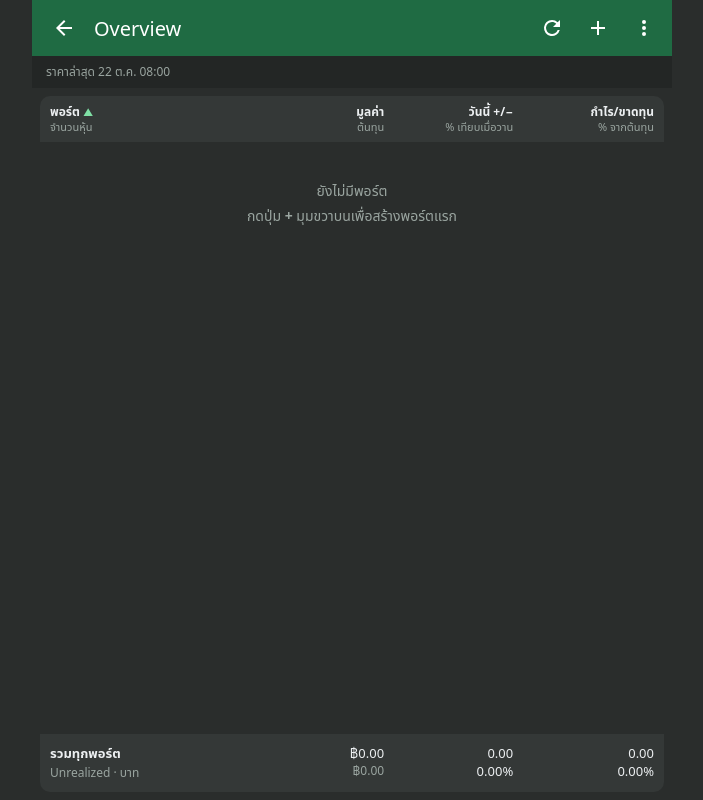
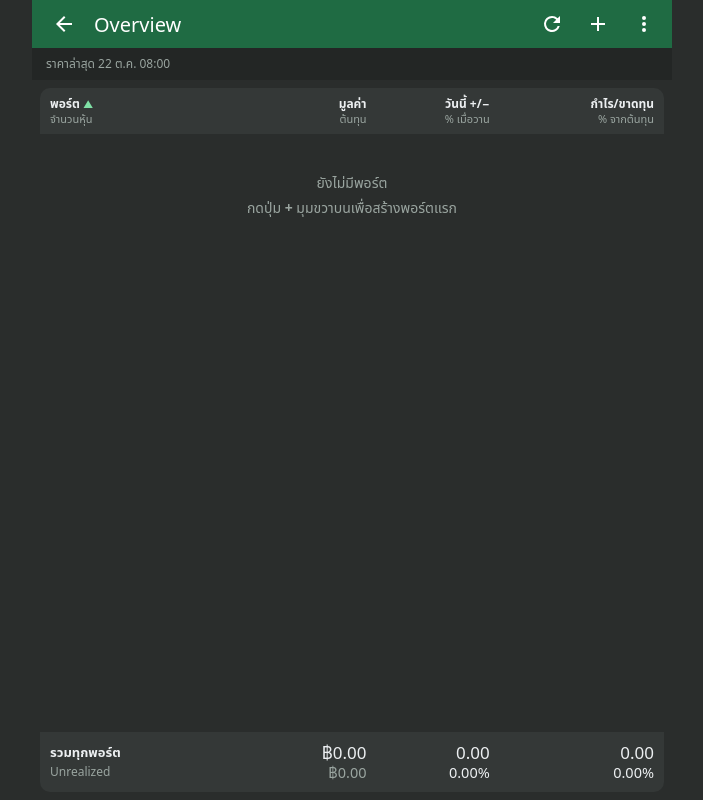
Before and after one commit to mornavapon/portfolio, a plain HTML site: page index.html in a window 1280 px wide. Shown: the whole page, without its empty margins (288-991 px from the left). Drawn offline with Linux system fonts and the light colour scheme.

Commit message:
Add files via upload

```diff
--- a/index.html
+++ b/index.html
@@ -28,7 +28,7 @@ button{font:inherit;color:inherit}
 
 /* ---------- ส่วนที่ตรึง ---------- */
 #bar{flex:none;display:flex;align-items:center;gap:2px;background:var(--bar);color:var(--bar-text);
-  padding:calc(6px + env(safe-area-inset-top)) 6px 6px 10px;min-height:56px}
+  padding:calc(2px + env(safe-area-inset-top)) 6px 2px 10px;min-height:48px}
 #bar h1{flex:1;min-width:0;margin:0;font-size:20px;font-weight:500;white-space:nowrap;
   overflow:hidden;text-overflow:ellipsis;padding-left:6px}
 .ib{width:44px;height:44px;border:0;background:transparent;border-radius:50%;
@@ -38,7 +38,7 @@ button{font:inherit;color:inherit}
 .spin svg{animation:sp 0.9s linear infinite}
 @keyframes sp{to{transform:rotate(360deg)}}
 #tabs{flex:none;display:flex;background:var(--bar)}
-#tabs button{flex:1;border:0;background:transparent;padding:12px 0;font-size:14px;font-weight:600;
+#tabs button{flex:1;border:0;background:transparent;padding:9px 0;font-size:14px;font-weight:600;
   letter-spacing:.5px;color:var(--bar-dim);border-bottom:3px solid transparent}
 #tabs button.on{color:#fff;border-bottom-color:#fff}
 #status{flex:none;display:flex;align-items:center;gap:8px;justify-content:space-between;
@@ -47,12 +47,12 @@ button{font:inherit;color:inherit}
 #colhead{flex:none;margin:8px 8px 0;padding:8px 10px;background:var(--card);border-radius:10px 10px 0 0;
   font-size:12px}
 #main{flex:1;min-height:0;overflow-y:auto;overscroll-behavior:contain;margin:0 8px;background:var(--bg)}
-#foot{flex:none;margin:0 8px calc(8px + env(safe-area-inset-bottom));padding:10px;background:var(--card);
+#foot{flex:none;margin:0 8px calc(8px + env(safe-area-inset-bottom));padding:11.1px 10px;background:var(--card);
   border-radius:0 0 10px 10px;font-size:13px}
 #colhead[hidden],#foot[hidden],#tabs[hidden]{display:none}
 
 /* ---------- ตาราง ---------- */
-.grid{display:grid;grid-template-columns:27fr 29fr 21fr 23fr;column-gap:6px;align-items:start}
+.grid{display:grid;grid-template-columns:24fr 29fr 20fr 27fr;column-gap:6px;align-items:start}
 .grid .c{min-width:0}
 .grid .r{text-align:right}
 #colhead .c{display:flex;flex-direction:column;gap:1px;color:var(--text);cursor:pointer;line-height:1.25}
@@ -60,17 +60,22 @@ button{font:inherit;color:inherit}
 #colhead b{font-weight:600}
 #colhead small{color:var(--muted);font-size:11px}
 #colhead .arrow{color:var(--accent);margin-left:3px;font-size:10px}
-.row{padding:11px 10px;border-bottom:1px solid var(--line);cursor:pointer;font-size:13.5px;line-height:1.35}
+.row{padding:10.3px 10px;border-bottom:1px solid var(--line);cursor:pointer;font-size:13.5px;line-height:1.35}
 .row:active{background:#323634}
 .row .nm{font-weight:600;font-size:15px;overflow:hidden;text-overflow:ellipsis;white-space:nowrap}
 .row .sub{font-size:12px}
 .row .num{white-space:nowrap}
+/* ตัวเลขฝั่งขวา (มูลค่า / วันนี้ / กำไร) ใหญ่ขึ้นให้อ่านง่าย ความสูงแถวคงเดิม */
+.row .c.r,#foot .c.r{line-height:1.2}
+.row .c.r > div:first-child,#foot .c.r > div:first-child{font-size:17px}
+.row .c.r > div:nth-child(2),#foot .c.r > div:nth-child(2){font-size:14.5px}
 .row .line3{grid-column:1/-1;font-size:12px;color:var(--muted);margin-top:3px}
 .tag{font-size:10px;border:1px solid var(--muted);border-radius:4px;padding:0 3px;margin-left:4px;color:var(--muted)}
 .nop{color:#ffcf6b}
 .empty{padding:36px 16px;text-align:center;color:var(--muted);line-height:1.8;font-size:14px}
 #foot .c.r div{white-space:nowrap}
 #foot .lbl{font-weight:600}
+#foot .c:first-child .sub{white-space:nowrap}
 #foot .sub{font-size:12px}
 
 /* ---------- Details ---------- */
@@ -346,7 +351,7 @@ function headHTML(first,sortState){
   }
   return cell("name",first[0],first[1],false)+
     cell("value","มูลค่า","ต้นทุน",true)+
-    cell("today","วันนี้ +/−","% เทียบเมื่อวาน",true)+
+    cell("today","วันนี้ +/−","% เมื่อวาน",true)+
     cell("total","กำไร/ขาดทุน","% จากต้นทุน",true);
 }
 function footHTML(t,label,sub){
@@ -391,7 +396,7 @@ function renderOverview(){
     }).join("");
   }
   var all=[]; db.portfolios.forEach(function(p){all=all.concat(portfolioCalcs(p));});
-  foot.innerHTML=footHTML(totals(all),"รวมทุกพอร์ต","Unrealized · บาท");
+  foot.innerHTML=footHTML(totals(all),"รวมทุกพอร์ต","Unrealized");
 }
 
 /* ---------- Holdings ---------- */
@@ -432,7 +437,7 @@ function renderHoldings(p){
         '<div class="line3">'+qtyTxt(h.qty)+' หุ้น @ '+money(h.cost,c)+(c!=="THB"&&x.noFx?' · <span class="nop">ไม่มีอัตราแลกเปลี่ยน '+c+'</span>':'')+'</div></div>';
     }).join("");
   }
-  foot.innerHTML=footHTML(totals(cs),"รวมพอร์ต","Unrealized · บาท");
+  foot.innerHTML=footHTML(totals(cs),"รวมพอร์ต","Unrealized");
 }
 
 /* ---------- Details (pie chart) ---------- */
```
